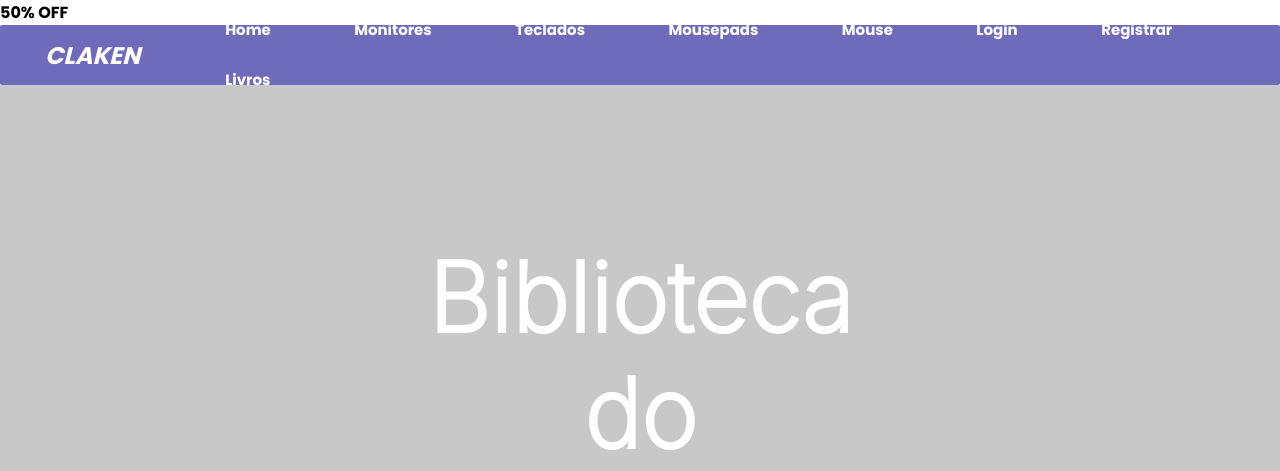
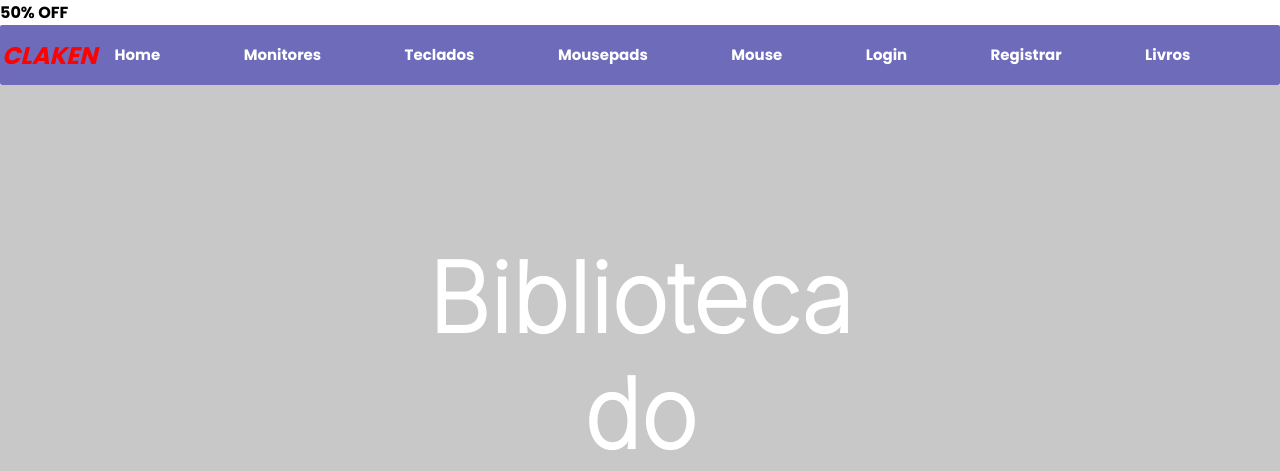
Before and after one commit to EOEDUZADA/TrabFinalBD2023, a PHP site: page /home.html in a window 1280 px wide. Shown: the top 471 px of the page. Run offline with PHP 8.4, Linux system fonts and the light colour scheme; some libraries are stand-ins or nearby versions.

Commit message:
Add files via upload

```diff
--- a/Ultima versão/css/styles.css
+++ b/Ultima versão/css/styles.css
@@ -5,8 +5,9 @@
 }
 body {
     font-family: poppins;
+}
 
-}
+/* NAV */
 nav {
     height: 60px;
     background: #6E6BBA;
@@ -20,8 +21,8 @@ nav h1 {
   justify-content: center;
 font-weight: bolder;
 font-style: italic;
-width: 200px;
-color: #ffffff;
+width: 50px;
+color: #ff0101;
 text-transform:uppercase;
 
 }
@@ -48,21 +49,9 @@ li a:hover {
   color: rgb(194, 134, 255);
 }
 
-
-
-
-
-
-
-
-
-
-
-
 li a:hover {
 color: rgb(194, 134, 255);
 }
-
 
 label #sign-one,label #sign-two{
     font-size: 38px;
@@ -89,6 +78,10 @@ label #sign-one,label #sign-two{
 #res-menu {
     display: none;
 }
+
+
+/* ÁREA PRINCIPAL DO HOME, ONDE ESTÁ ESCRITO BOOKS AND MAGIC'S */
+
 .banner-area {
     display: flex;
     justify-content: center;
@@ -183,6 +176,8 @@ label #sign-one,label #sign-two{
 
 
 
+/* PARTE DO TITULO QUEM NÓS SOMOS */
+
 .quemsomos {
 
     grid-area:header;
@@ -274,7 +269,7 @@ label #sign-one,label #sign-two{
 
 
 
-
+  /* PARTE DA DESCRIÇÃO QUEM NÓS SOMOS */
   .descricao{
     grid-area:aside;
 
@@ -301,6 +296,7 @@ label #sign-one,label #sign-two{
 
     }
 
+/* PARTE DO VÍDEO QUEM NÓS SOMOS */
 
   }
   .videosobre {
@@ -341,6 +337,9 @@ label #sign-one,label #sign-two{
 
 
     }
+
+
+    /* TABELA DOS FUNCIONÁRIOS */
 
   .funcionarios {
   background: rgb(255, 255, 255);
@@ -592,7 +591,6 @@ td img {
 
 
     .categoria {
-
         display: flex;
         justify-content: flex-start;
 font-size: 10vh;
@@ -660,11 +658,6 @@ font-family: 'Jost', sans-serif;
 
 
         }
-
-
-
-
-
 
 
         }
@@ -1405,11 +1398,6 @@ display: block;
   background: none;
  }
 
-
-
-
-
-
 .footer-home {
 
     background:orange;
```
